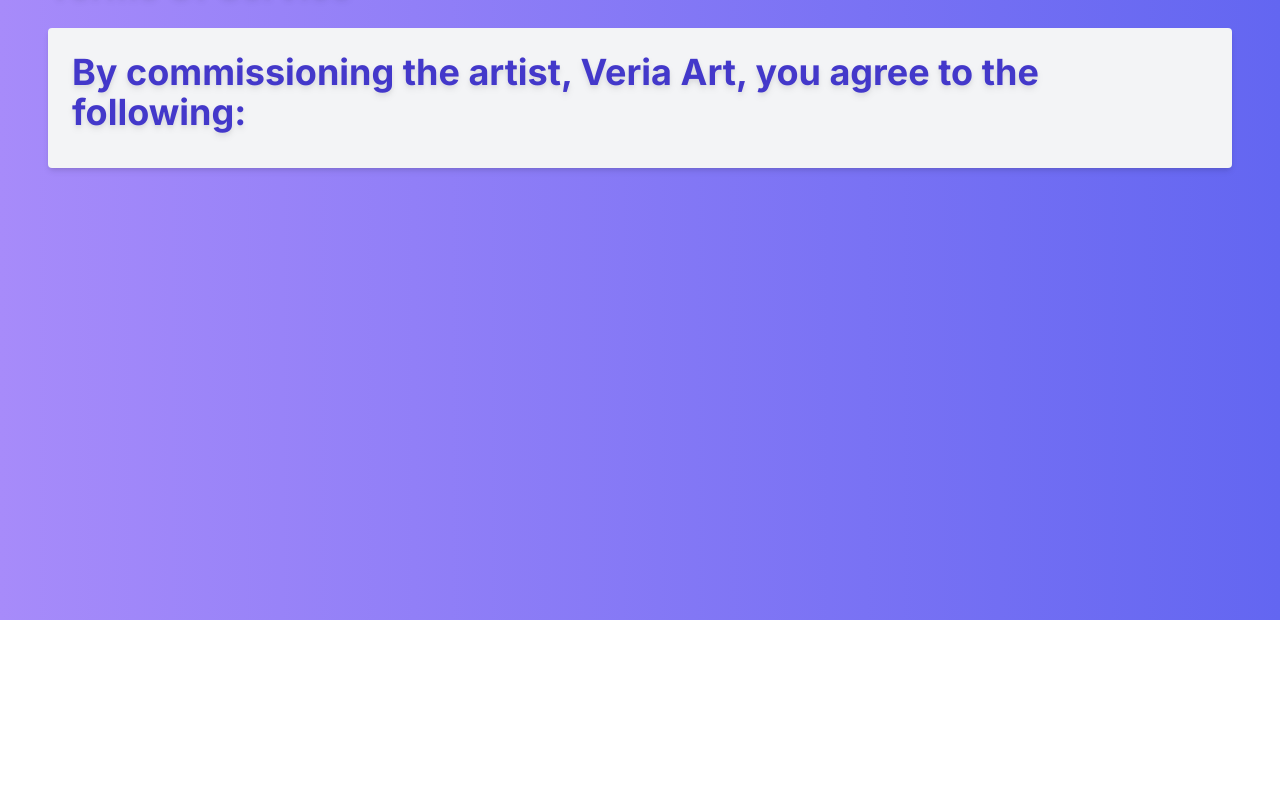
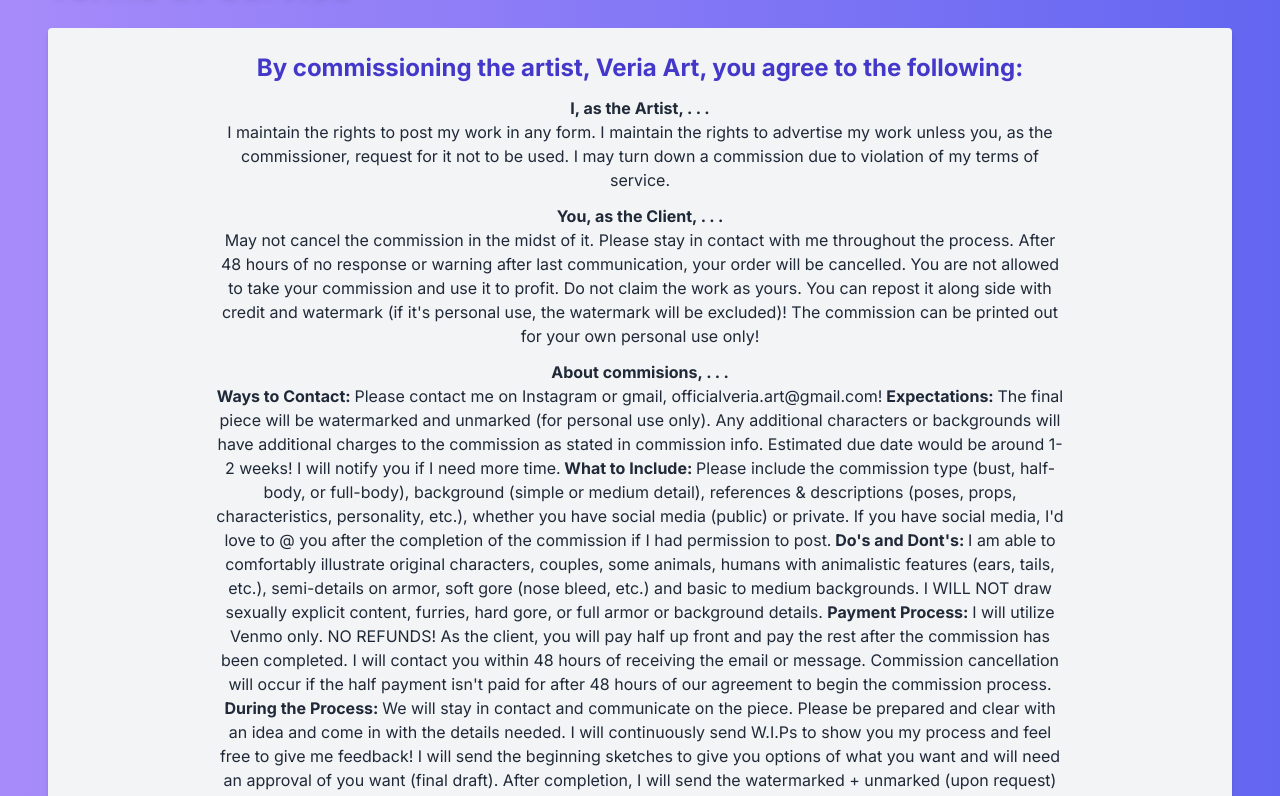
Before and after one commit to Jessino/csci31final, a Next.js app: page /tos in a window 1280 px wide. Shown: the part 180-976 px from the top of the page. Before the commit the page ends 800 px from the top, so only its background shows below. Built offline with nearby package versions, Linux system fonts and the light colour scheme.

Commit message:
Update terms of service

```diff
--- a/src/app/tos/page.js
+++ b/src/app/tos/page.js
@@ -2,6 +2,7 @@
 import Navbar from '../components/Navbar'
 import PageTitle from '../components/PageTitle'
 import PageContentStyled from '../components/PageContentStyled'
+import Footer from '../components/Footer'
 
 export default function Contact() {
   return (
@@ -10,8 +11,52 @@
       <div className="m-12">
         <PageTitle title="Terms Of Service" />
         <PageContentStyled>
-          <PageTitle title="By commissioning the artist, Veria Art, you agree to the following:" />
+          <div className="flex flex-col items-center">
+            <div className="flex flex-col items-center w-3/4 text-center">
+              <h1 className="text-2xl text-indigo-700 font-bold mb-3">
+                By commissioning the artist, Veria Art, you agree to the following:
+              </h1>
+              <h2 className="text-l font-bold">I, as the Artist, . . .</h2>
+              <p className="mb-3">
+                I maintain the rights to post my work in any form. I maintain the rights to advertise my work unless
+                you, as the commissioner, request for it not to be used. I may turn down a commission due to violation
+                of my terms of service.
+              </p>
+              <h2 className="text-l font-bold">You, as the Client, . . .</h2>
+              <p className="mb-3">
+                May not cancel the commission in the midst of it. Please stay in contact with me throughout the process.
+                After 48 hours of no response or warning after last communication, your order will be cancelled. You are
+                not allowed to take your commission and use it to profit. Do not claim the work as yours. You can repost
+                it along side with credit and watermark (if it's personal use, the watermark will be excluded)! The
+                commission can be printed out for your own personal use only!
+              </p>
+              <h2 className="text-l font-bold">About commisions, . . .</h2>
+              <p className="mb-3">
+                <strong>Ways to Contact: </strong>Please contact me on Instagram or gmail, officialveria.art@gmail.com!
+                <strong> Expectations: </strong> The final piece will be watermarked and unmarked (for personal use
+                only). Any additional characters or backgrounds will have additional charges to the commission as stated
+                in commission info. Estimated due date would be around 1-2 weeks! I will notify you if I need more time.
+                <strong> What to Include: </strong> Please include the commission type (bust, half-body, or full-body),
+                background (simple or medium detail), references & descriptions (poses, props, characteristics,
+                personality, etc.), whether you have social media (public) or private. If you have social media, I'd
+                love to @ you after the completion of the commission if I had permission to post.
+                <strong> Do's and Dont's: </strong> I am able to comfortably illustrate original characters, couples,
+                some animals, humans with animalistic features (ears, tails, etc.), semi-details on armor, soft gore
+                (nose bleed, etc.) and basic to medium backgrounds. I WILL NOT draw sexually explicit content, furries,
+                hard gore, or full armor or background details. <strong> Payment Process: </strong> I will utilize Venmo
+                only. NO REFUNDS! As the client, you will pay half up front and pay the rest after the commission has
+                been completed. I will contact you within 48 hours of receiving the email or message. Commission
+                cancellation will occur if the half payment isn't paid for after 48 hours of our agreement to begin the
+                commission process. <strong> During the Process: </strong> We will stay in contact and communicate on
+                the piece. Please be prepared and clear with an idea and come in with the details needed. I will
+                continuously send W.I.Ps to show you my process and feel free to give me feedback! I will send the
+                beginning sketches to give you options of what you want and will need an approval of you want (final
+                draft). After completion, I will send the watermarked + unmarked (upon request) image.
+              </p>
+            </div>
+          </div>
         </PageContentStyled>
+        <Footer />
       </div>
     </div>
   )
```
